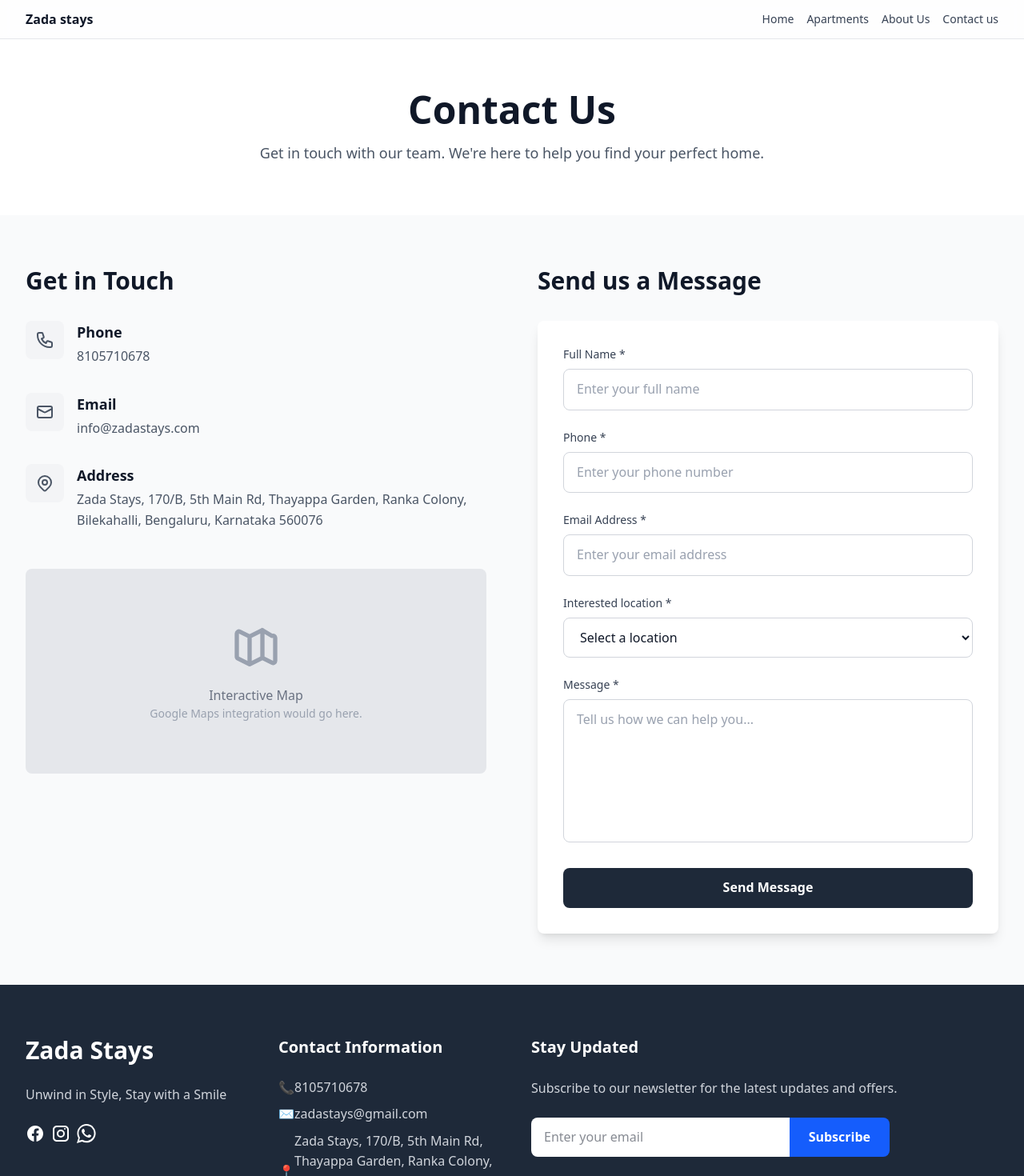
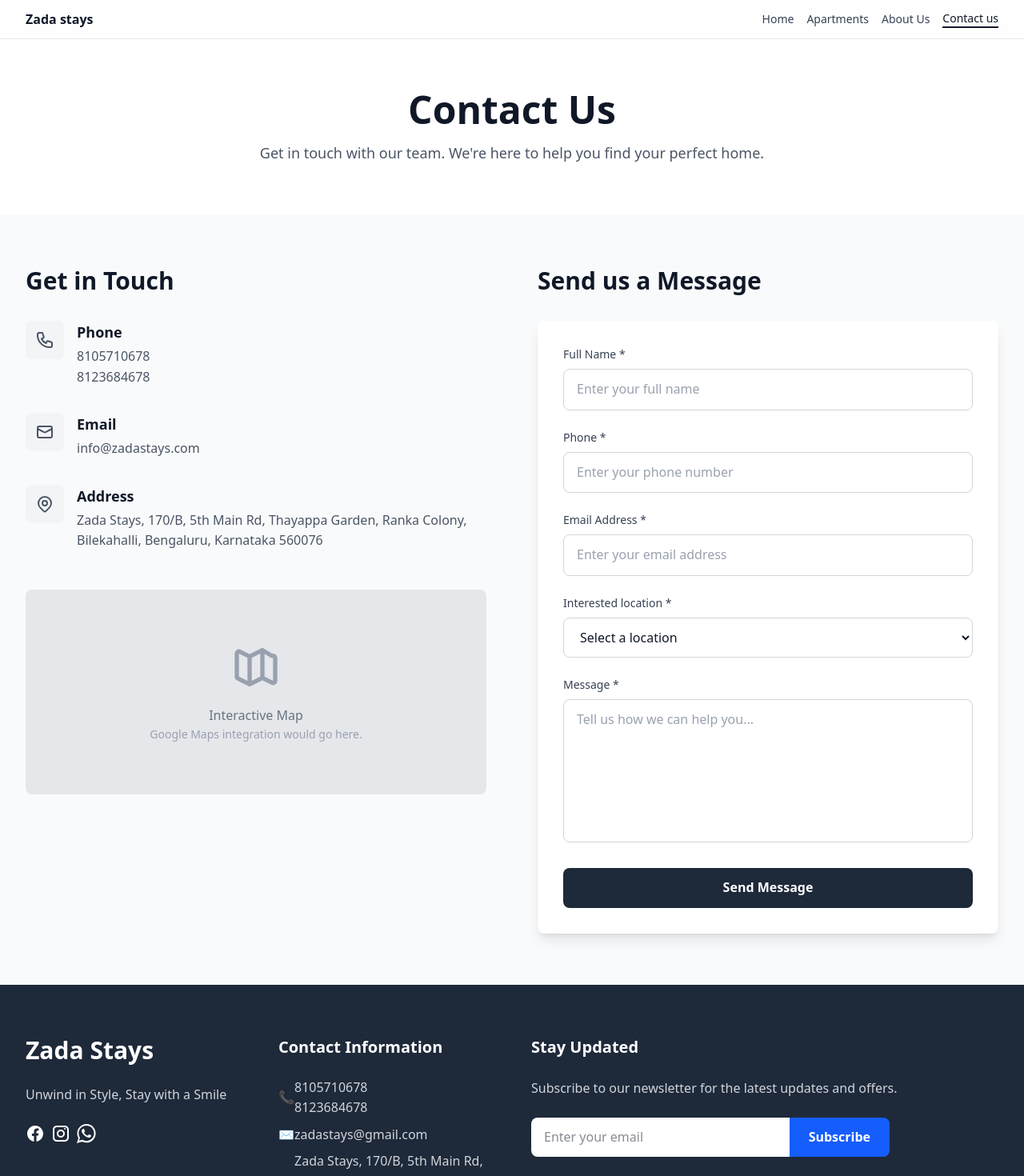
Before and after one commit to dheeraj099/zadastays, a Next.js app in the folder zada-stays/: page /contact in a window 1280 px wide. Shown: the top 1470 px of the page at 80% size. Built offline with nearby package versions, Linux system fonts and the light colour scheme.

Commit message:
fix:latest fixes

```diff
--- a/zada-stays/src/app/contact/page.tsx
+++ b/zada-stays/src/app/contact/page.tsx
@@ -55,7 +55,10 @@ export default async function ContactPage() {
                 </div>
                 <div className="!ml-4">
                   <h3 className="text-lg font-semibold text-gray-900 !mb-1">Phone</h3>
-                  <p className="text-gray-600">8105710678</p>
+                  <div className="flex flex-col">
+                    <a href="tel:8105710678" className="text-gray-600 hover:text-gray-800 hover:underline">8105710678</a>
+                    <a href="tel:8123684678" className="text-gray-600 hover:text-gray-800 hover:underline">8123684678</a>
+                  </div>
                 </div>
               </div>
 
--- a/zada-stays/src/components/common/Footer.tsx
+++ b/zada-stays/src/components/common/Footer.tsx
@@ -78,12 +78,20 @@ const Footer = () => {
             <div className="space-y-4 text-gray-300 flex flex-col gap-2">
              <p className="flex items-center">
   <span className="mr-3">📞</span>
+  <span className="flex flex-col">
     <a
       href="tel:8105710678"
       className="hover:underline hover:text-blue-600 transition-colors"
     >
       8105710678
     </a>
+    <a
+      href="tel:8123684678"
+      className="hover:underline hover:text-blue-600 transition-colors"
+    >
+      8123684678
+    </a>
+  </span>
 </p>
 
              <p className="flex items-center">
--- a/zada-stays/src/components/common/NavBar.tsx
+++ b/zada-stays/src/components/common/NavBar.tsx
@@ -1,16 +1,56 @@
+'use client';
 import Link from "next/link";
 import React from "react";
+import { usePathname } from "next/navigation";
 
 const NavBar = () => {
+  const pathname = usePathname();
+  const isActive = (href: string) => {
+    if (href === "/") return pathname === "/";
+    return pathname?.startsWith(href);
+  };
+
   return (
     <div className="w-full bg-white/90 backdrop-blur supports-[backdrop-filter]:bg-white/80 border-b border-gray-200 sticky top-0 z-50">
-      <div className="max-w-7xl mx-auto flex items-center !justify-between !py-3 !px-6 lg:!px-8 xl:w-full xl:max-w-none">
-        <p className="text-base font-semibold text-gray-900 ">Zada stays</p>
+      <div className="max-w-7xl mx-auto flex items-center justify-between !py-3 !px-6 lg:!px-8 xl:max-w-none">
+        <p className="text-base font-semibold text-gray-900">Zada stays</p>
         <div className="flex items-center justify-center gap-4">
-          <Link href="/" className="text-sm font-medium text-gray-700 hover:text-gray-900 transition-colors">Home</Link>
-          <Link href="/apartments" className="text-sm font-medium text-gray-700 hover:text-gray-900 transition-colors">Apartments</Link>
-          <Link href="/aboutUs" className="text-sm font-medium text-gray-700 hover:text-gray-900 transition-colors">About Us</Link>
-          <Link href="/contact" className="text-sm font-medium text-gray-700 hover:text-gray-900 transition-colors">Contact us</Link>
+          <Link
+            href="/"
+            aria-current={isActive("/") ? "page" : undefined}
+            className={`text-sm font-medium transition-colors ${
+              isActive("/") ? "text-gray-900 border-b-2 border-gray-900 pb-1" : "text-gray-700 hover:text-gray-900"
+            }`}
+          >
+            Home
+          </Link>
+          <Link
+            href="/apartments"
+            aria-current={isActive("/apartments") ? "page" : undefined}
+            className={`text-sm font-medium transition-colors ${
+              isActive("/apartments") ? "text-gray-900 border-b-2 border-gray-900 pb-1" : "text-gray-700 hover:text-gray-900"
+            }`}
+          >
+            Apartments
+          </Link>
+          <Link
+            href="/aboutUs"
+            aria-current={isActive("/aboutUs") ? "page" : undefined}
+            className={`text-sm font-medium transition-colors ${
+              isActive("/aboutUs") ? "text-gray-900 border-b-2 border-gray-900 pb-1" : "text-gray-700 hover:text-gray-900"
+            }`}
+          >
+            About Us
+          </Link>
+          <Link
+            href="/contact"
+            aria-current={isActive("/contact") ? "page" : undefined}
+            className={`text-sm font-medium transition-colors ${
+              isActive("/contact") ? "text-gray-900 border-b-2 border-gray-900 pb-1" : "text-gray-700 hover:text-gray-900"
+            }`}
+          >
+            Contact us
+          </Link>
         </div>
       </div>
     </div>
--- a/zada-stays/src/components/contact/ContactForm.tsx
+++ b/zada-stays/src/components/contact/ContactForm.tsx
@@ -7,6 +7,7 @@ type ContactFormProps = {
 
 const ContactForm: React.FC<ContactFormProps> = ({ locations }) => {
     const [submitted, setSubmitted] = useState(false);
+    const [selectedLocation, setSelectedLocation] = useState<string>("");
 
     const onSubmit: React.FormEventHandler<HTMLFormElement> = (e) => {
         e.preventDefault();
@@ -68,7 +69,8 @@ const ContactForm: React.FC<ContactFormProps> = ({ locations }) => {
                         name="interestedLocation"
                         className="w-full !px-4 !py-3 border border-gray-300 rounded-lg focus:ring-2 focus:ring-gray-500 focus:border-transparent outline-none transition-all text-gray-900"
                         required
-                        defaultValue=""
+                        value={selectedLocation}
+                        onChange={(e) => setSelectedLocation(e.target.value)}
                     >
                         <option value="" disabled className="text-gray-400">
                             Select a location
@@ -78,8 +80,24 @@ const ContactForm: React.FC<ContactFormProps> = ({ locations }) => {
                                 {loc}
                             </option>
                         ))}
+                        <option value="others" className="text-gray-900">Others</option>
                     </select>
                 </div>
+                {selectedLocation === "others" ? (
+                    <div>
+                        <label htmlFor="preferredLocation" className="block text-sm font-medium text-gray-700 !mb-2">
+                            Preferred location
+                        </label>
+                        <input
+                            type="text"
+                            id="preferredLocation"
+                            name="preferredLocation"
+                            placeholder="Enter your preferred location"
+                            className="w-full !px-4 !py-3 border border-gray-300 rounded-lg focus:ring-2 focus:ring-gray-500 focus:border-transparent outline-none transition-all placeholder-gray-400 text-gray-900"
+                            required
+                        />
+                    </div>
+                ) : null}
                 <div>
                     <label htmlFor="message" className="block text-sm font-medium text-gray-700 !mb-2">
                         Message *
```
Lines whose indentation alone changed are shown as unchanged.
